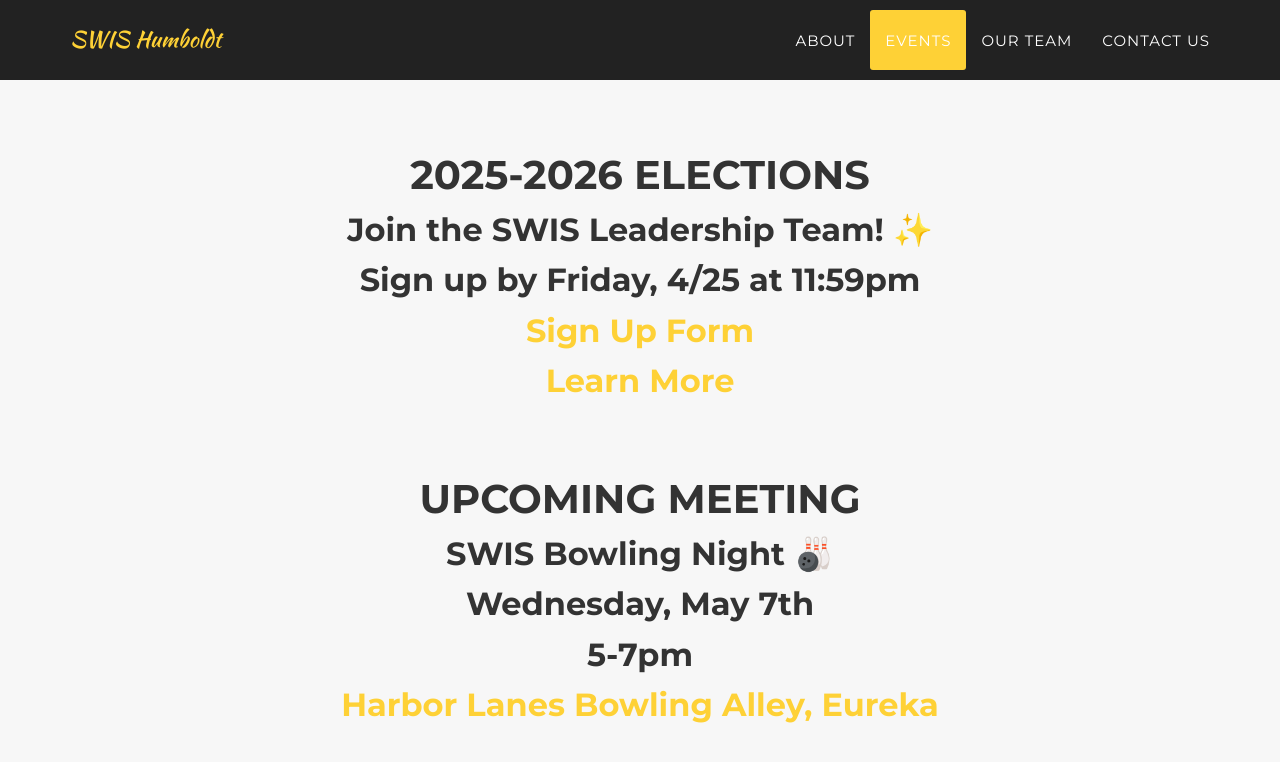
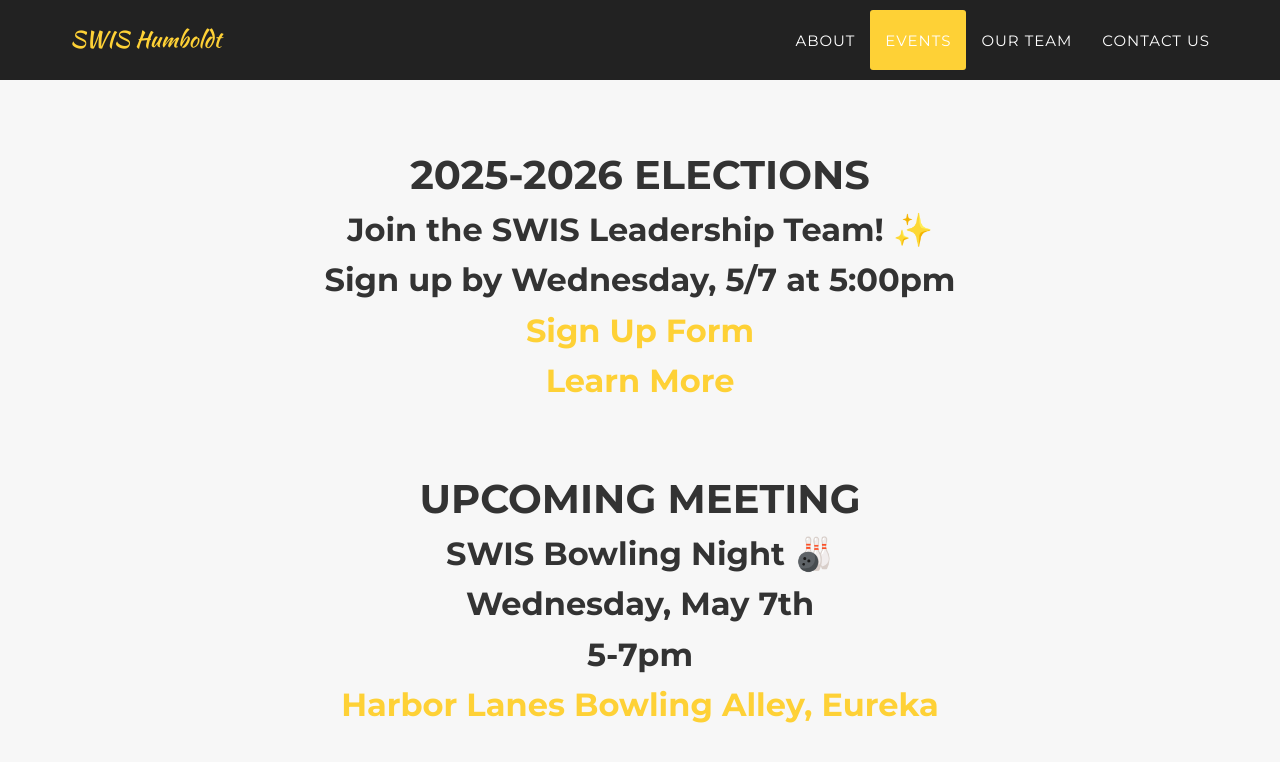
Before and after one commit to swishumboldt/swishumboldt.github.io, a Jekyll site: the page built from index.html, in a window 1280 px wide and 900 px high, scrolled down 1287 px. Shown: the top 762 px of the window. Built offline with Jekyll 4.4.1, drawn with Linux system fonts in a browser that asks for light colours; some web fonts are replaced.

Commit message:
changed election time

```diff
--- a/_includes/portfolio_grid.html
+++ b/_includes/portfolio_grid.html
@@ -6,7 +6,7 @@
                     <h2 class="section-heading">2025-2026 Elections</h2>
                     <!--<h3 class="section-subheading text-muted">More details coming soon...</h3>-->
                     <h2 class="service-heading">Join the SWIS Leadership Team! ✨</h2>
-                    <h2 class="service-heading">Sign up by Friday, 4/25 at 11:59pm</h2>
+                    <h2 class="service-heading">Sign up by Wednesday, 5/7 at 5:00pm</h2>
                     <h2 class="service-heading"><a href="https://forms.gle/aKgJvu9136EBc1rc9" target="_blank">Sign Up Form</a></h2>
                     <h2 class="service-heading"><a href="https://docs.google.com/document/d/1ruz9JymDv9Ps_MnZeloa2no2GyAmBT0MT5DZt6H2bQU/edit?usp=sharing" target="_blank">Learn More</a></h2>
                 </div>
```
